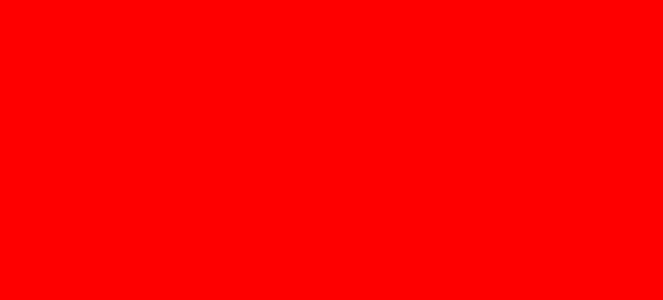
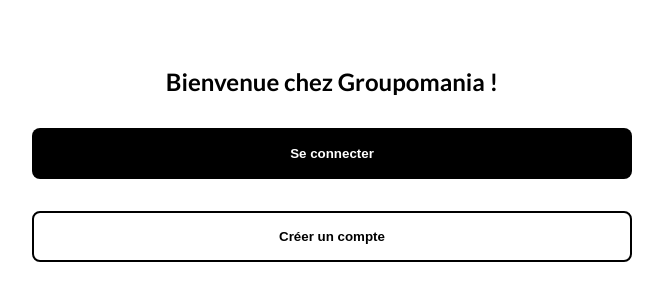
Before and after one commit to Nozgood/SAFI_Nowfeel_7_010822, a React (Create React App) app in the folder client/: page / in a window 1280 px wide. Before the commit this address had no page. Shown: the part 236-536 px from the top of the page, without its empty margins (308-971 px from the left). Built offline with nearby package versions, Linux system fonts and the light colour scheme.

Commit message:
welcome page

```diff
--- a/client/src/index.jsx
+++ b/client/src/index.jsx
@@ -2,6 +2,7 @@
 import ReactDOM from 'react-dom/client'
 import Welcome from './pages/Welcome'
 import Login from './pages/Login'
+import Signup from './pages/Signup'
 import './style.css'
 import { BrowserRouter, Routes, Route } from 'react-router-dom'
 
@@ -9,8 +10,9 @@
 root.render(
   <BrowserRouter>
     <Routes>
-      <Route path="/welcome" element={<Welcome />} />
+      <Route path="/" element={<Welcome />} />
       <Route path="/login" element={<Login />} />
+      <Route path="/signup" element={<Signup />} />
     </Routes>
   </BrowserRouter>
 )
--- a/client/src/pages/Login.jsx
+++ b/client/src/pages/Login.jsx
@@ -3,7 +3,7 @@
 const Login = () => {
   return (
     <div>
-      <h1>hello world</h1>
+      <h1>login</h1>
     </div>
   )
 }
--- /dev/null
+++ b/client/src/pages/Signup.jsx
@@ -0,0 +1,7 @@
+import React from 'react'
+
+const Signup = () => {
+  return <div>Signup</div>
+}
+
+export default Signup
--- a/client/src/pages/Welcome.jsx
+++ b/client/src/pages/Welcome.jsx
@@ -1,9 +1,20 @@
 import React from 'react'
+import { Link } from 'react-router-dom'
 
 const Welcome = () => {
   return (
-    <div>
-      <h1>Welcome to Groupomania </h1>
+    <div className="welcome">
+      <h1 className="welcome__title">Bienvenue chez Groupomania !</h1>
+      <button className="welcome__login-btn">
+        <Link to="/login" className="welcome__login-link">
+          Se connecter
+        </Link>
+      </button>
+      <button className="welcome__signup-btn">
+        <Link to="/signup" className="welcome__signup-link">
+          Créer un compte
+        </Link>
+      </button>
     </div>
   )
 }
--- /dev/null
+++ b/client/src/sass/base/_typography.scss
@@ -0,0 +1,63 @@
+@import url('https://fonts.googleapis.com/css2?family=Lato:wght@100;300;400;700&display=swap');
+* {
+  margin: 0;
+  padding: 0;
+  border: 0;
+  outline: 0;
+  box-sizing: border-box;
+  list-style: none;
+  text-decoration: none;
+}
+
+html {
+  scroll-behavior: smooth;
+}
+
+::-webkit-scrollbar {
+  display: none;
+}
+
+body {
+  font-family: 'Lato', sans-serif;
+}
+
+h1,
+h2,
+h3,
+h4,
+h5 {
+  font-size: 1.5rem;
+}
+
+a {
+  text-decoration: none;
+  color: black;
+}
+
+button {
+  text-decoration: none;
+  background: white;
+  cursor: pointer;
+}
+
+// media queries
+// MOBILE
+@media screen and (min-width: 300px) and (max-width: 779px) {
+  .container {
+    width: $container-width-sm;
+  }
+}
+
+// TABLET
+@media screen and (min-width: 780) and (max-width: 1023px) {
+  .container {
+    width: $container-width-md;
+  }
+}
+
+// DESKTOP
+@media screen and (min-width: 1024px) and (max-width: 1920px) {
+  .container {
+    width: $container-width-lg;
+  }
+}
--- a/client/src/sass/main.scss
+++ b/client/src/sass/main.scss
@@ -1,3 +1,3 @@
-body {
-  background: red;
-}
+@import './utils/variables';
+@import './base//typography';
+@import './pages/welcome';
--- /dev/null
+++ b/client/src/sass/pages/_welcome.scss
@@ -0,0 +1,75 @@
+.welcome {
+  display: flex;
+  flex-direction: column;
+  align-items: center;
+  justify-content: center;
+  height: 100vh;
+  min-height: 600px;
+  gap: 2rem;
+  padding: 1rem;
+
+  &__title {
+    align-content: center;
+  }
+
+  &__login-btn,
+  &__signup-btn {
+    border: 2px solid;
+    width: 90%;
+    padding: 1rem;
+    border-radius: 8px;
+  }
+
+  &__login-link,
+  &__signup-link {
+    font-weight: bold;
+  }
+
+  &__login {
+    &-btn {
+      background: black;
+      border-color: transparent;
+      transition: $transition;
+
+      &:hover {
+        background: $primary-color;
+        border-color: black;
+        a {
+          color: black;
+        }
+      }
+    }
+
+    &-link {
+      color: white;
+    }
+  }
+
+  &__signup {
+    &-btn {
+      transition: $transition;
+
+      &:hover {
+        background: $tertiary-color;
+        border-color: $secondary-color;
+
+        a {
+          color: $secondary-color;
+        }
+      }
+    }
+
+    &-link {
+      color: black;
+    }
+  }
+}
+
+@media screen and (min-width: 1024px) {
+  .welcome {
+    &__signup-btn,
+    &__login-btn {
+      max-width: 600px;
+    }
+  }
+}
--- a/client/src/style.css
+++ b/client/src/style.css
@@ -1,5 +1,115 @@
+@import url("https://fonts.googleapis.com/css2?family=Lato:wght@100;300;400;700&display=swap");
+* {
+  margin: 0;
+  padding: 0;
+  border: 0;
+  outline: 0;
+  box-sizing: border-box;
+  list-style: none;
+  text-decoration: none;
+}
+
+html {
+  scroll-behavior: smooth;
+}
+
+::-webkit-scrollbar {
+  display: none;
+}
+
 body {
-  background: red;
+  font-family: "Lato", sans-serif;
+}
+
+h1,
+h2,
+h3,
+h4,
+h5 {
+  font-size: 1.5rem;
+}
+
+a {
+  text-decoration: none;
+  color: black;
+}
+
+button {
+  text-decoration: none;
+  background: white;
+  cursor: pointer;
+}
+
+@media screen and (min-width: 300px) and (max-width: 779px) {
+  .container {
+    width: 90%;
+  }
+}
+@media screen and (min-width: 780) and (max-width: 1023px) {
+  .container {
+    width: 86%;
+  }
+}
+@media screen and (min-width: 1024px) and (max-width: 1920px) {
+  .container {
+    width: 75%;
+  }
+}
+.welcome {
+  display: flex;
+  flex-direction: column;
+  align-items: center;
+  justify-content: center;
+  height: 100vh;
+  min-height: 600px;
+  gap: 2rem;
+  padding: 1rem;
+}
+.welcome__title {
+  align-content: center;
+}
+.welcome__login-btn, .welcome__signup-btn {
+  border: 2px solid;
+  width: 90%;
+  padding: 1rem;
+  border-radius: 8px;
+}
+.welcome__login-link, .welcome__signup-link {
+  font-weight: bold;
+}
+.welcome__login-btn {
+  background: black;
+  border-color: transparent;
+  transition: all 400ms ease;
+}
+.welcome__login-btn:hover {
+  background: #fd2d01;
+  border-color: black;
+}
+.welcome__login-btn:hover a {
+  color: black;
+}
+.welcome__login-link {
+  color: white;
+}
+.welcome__signup-btn {
+  transition: all 400ms ease;
+}
+.welcome__signup-btn:hover {
+  background: #4e5166;
+  border-color: #ffd7d7;
+}
+.welcome__signup-btn:hover a {
+  color: #ffd7d7;
+}
+.welcome__signup-link {
+  color: black;
+}
+
+@media screen and (min-width: 1024px) {
+  .welcome__signup-btn, .welcome__login-btn {
+    max-width: 600px;
+  }
 }
 
 /*# sourceMappingURL=style.css.map */
```
Also changed, not shown: client/src/sass/utils/_variables.scss (added, +13 -0 lines), client/src/sass/base/__typography.scss (deleted), client/src/sass/utils/__variables.scss (deleted), 1 other file (tests, documents, lock files or other folders).
